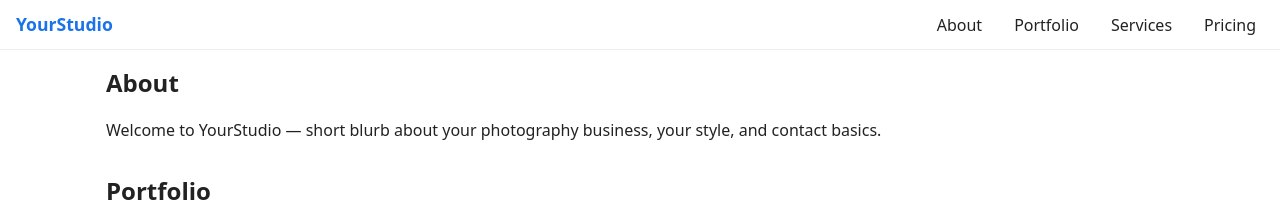
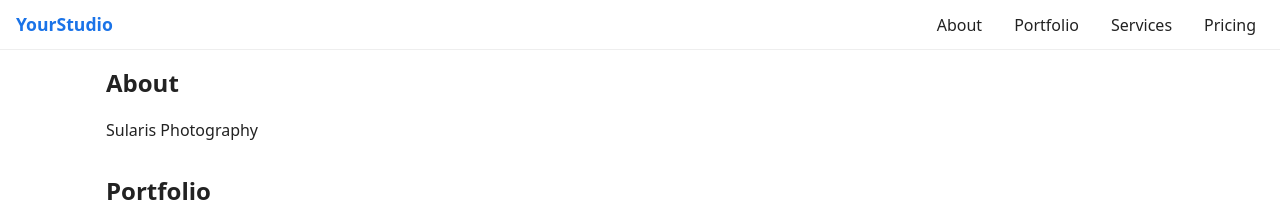
Before and after one commit to margaretfhs/SularisPhotography, a plain HTML site: page Portfolio/Website/index.html in a window 1280 px wide. Shown: the top 224 px of the page. Drawn offline with Linux system fonts and the light colour scheme.

Commit message:
photos batch 1

```diff
--- a/Portfolio/Website/index.html
+++ b/Portfolio/Website/index.html
@@ -29,7 +29,7 @@
   <main id="home">
     <section id="about" class="panel">
       <h2>About</h2>
-      <p>Welcome to YourStudio — short blurb about your photography business, your style, and contact basics.</p>
+      <p>Sularis Photography</p>
     </section>
 
     <section id="portfolio" class="panel">
```
Also changed, not shown: Portfolio/Images/$R5BCVHD.jpg (added), Portfolio/Images/$RXNVRFG.jpg (added), Portfolio/Images/MN102033.jpg (added), Portfolio/Images/MN102164.jpg (added), Portfolio/Images/MN103850-2.jpg (added), Portfolio/Images/MN105578-2.jpg (added), 2 other files.
